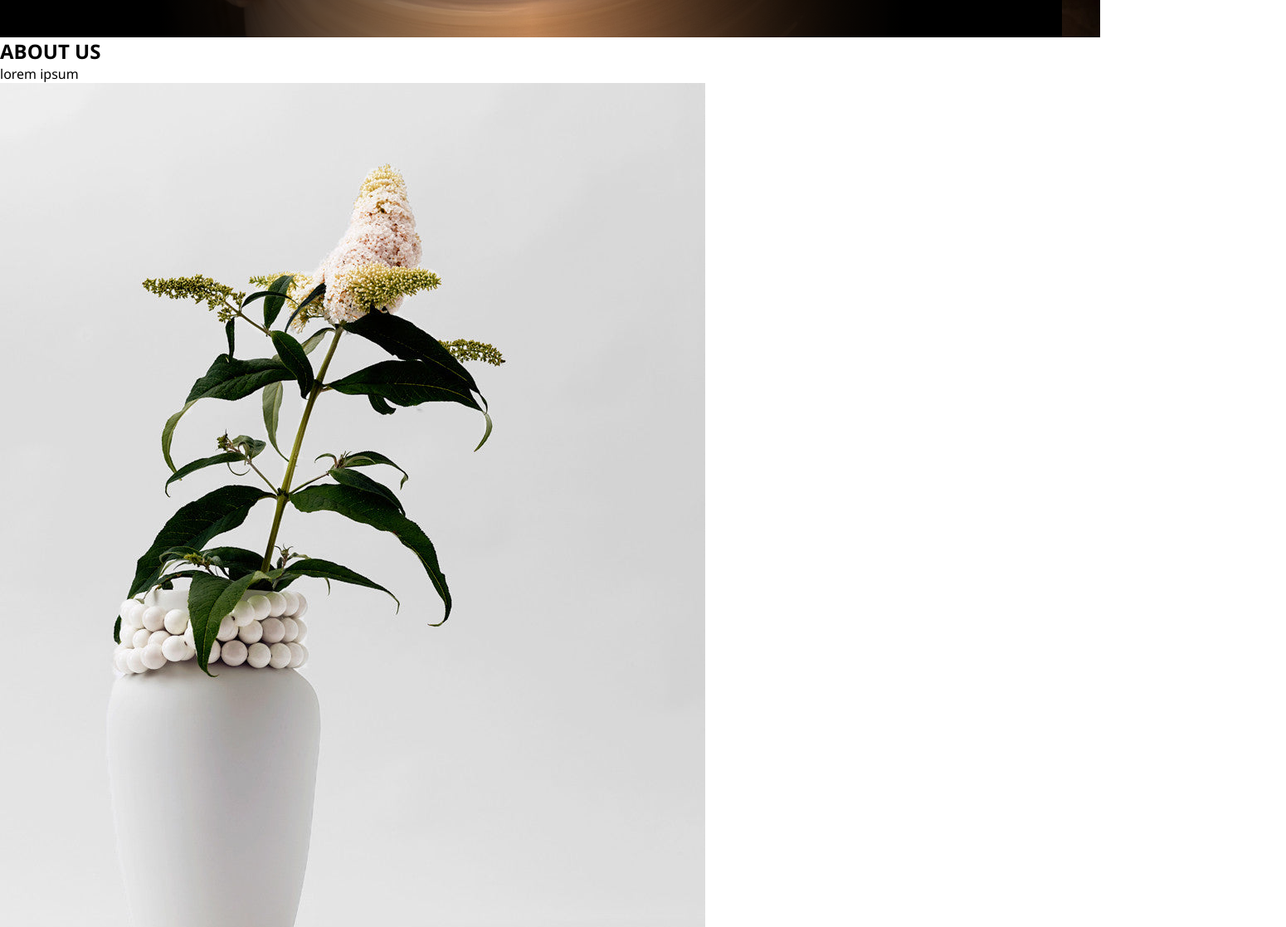
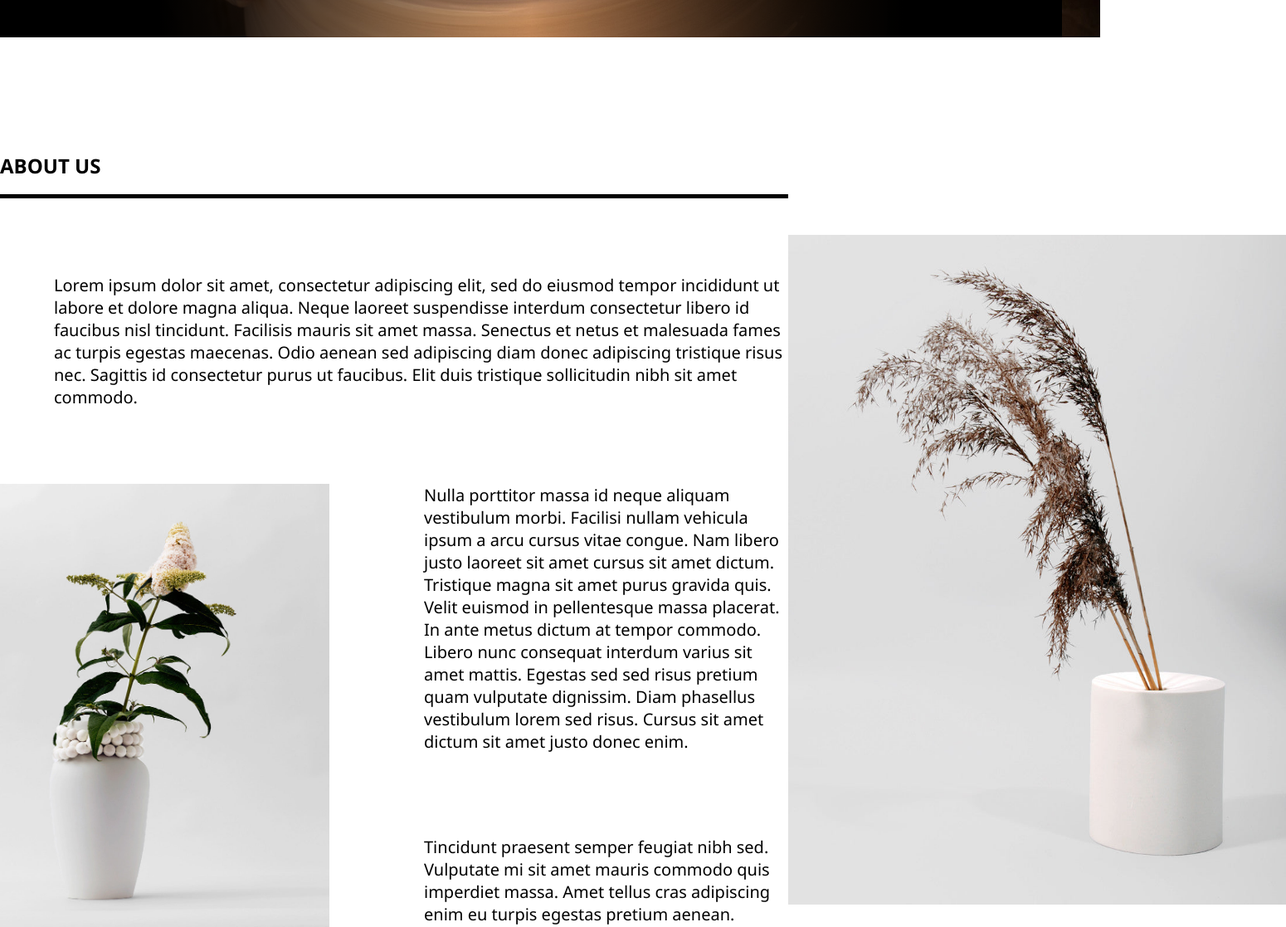
Before and after one commit to MBisovskyi/eCommerce-Web-Site, a plain HTML site: page index.html in a window 1280 px wide. Shown: the part 700-1817 px from the top of the page at 83% size, 1550 px wide, since content can reach past the window. Drawn offline with Linux system fonts and the light colour scheme.

Commit message:
ID anchor added for HOME and ABOUT links + Header search field has a focused background color + Section About US is completed

```diff
--- a/index.html
+++ b/index.html
@@ -8,12 +8,12 @@
     <title>eCommerce Web Site</title>
   </head>
   <body>
-    <header>
+    <header id="home">
       <div class="upper_header">
         <div class="inside_upper_header">
           <nav>
-            <a href="#">HOME</a>
-            <a href="#">ABOUT</a>
+            <a href="#home">HOME</a>
+            <a href="#about">ABOUT</a>
             <a href="#">PRODUCTS</a>
             <a href="#">CONTENT</a>
           </nav>
@@ -29,7 +29,7 @@
           <div>
             <input class="header_search_field" type="text" />
           </div>
-          <span>CART (0)</span>
+          <a href="#">CART (0)</a>
         </div>
       </div>
       <div class="lower_header_container">
@@ -45,43 +45,46 @@
       </div>
     </header>
     <main>
-      <section>
-        <div>
+      <div id="about"></div>
+      <section class="about_us_container">
+        <!--ABOUT US-->
+        <div class="about_us_left_inner_container">
           <h2>ABOUT US</h2>
-          <p>lorem ipsum</p>
-          <img src="./assets/Vase_Dame_2048x2048.jpg" alt="Vase Dame" />
-          <div>
-            <p>lorem ipsum</p>
-            <p>lorem ipsum</p>
+          <p class="about_us_top_text">
+            Lorem ipsum dolor sit amet, consectetur adipiscing elit, sed do
+            eiusmod tempor incididunt ut labore et dolore magna aliqua. Neque
+            laoreet suspendisse interdum consectetur libero id faucibus nisl
+            tincidunt. Facilisis mauris sit amet massa. Senectus et netus et
+            malesuada fames ac turpis egestas maecenas. Odio aenean sed
+            adipiscing diam donec adipiscing tristique risus nec. Sagittis id
+            consectetur purus ut faucibus. Elit duis tristique sollicitudin nibh
+            sit amet commodo.
+          </p>
+          <div class="about_us_lower_left_inner_container">
+            <img src="./assets/Vase_Dame_2048x2048.jpg" alt="Vase Dame" />
+            <div class="about_us_lower_middle_container">
+              <p class="about_us_bottom_text">
+                Nulla porttitor massa id neque aliquam vestibulum morbi.
+                Facilisi nullam vehicula ipsum a arcu cursus vitae congue. Nam
+                libero justo laoreet sit amet cursus sit amet dictum. Tristique
+                magna sit amet purus gravida quis. Velit euismod in pellentesque
+                massa placerat. In ante metus dictum at tempor commodo. Libero
+                nunc consequat interdum varius sit amet mattis. Egestas sed sed
+                risus pretium quam vulputate dignissim. Diam phasellus
+                vestibulum lorem sed risus. Cursus sit amet dictum sit amet
+                justo donec enim.
+              </p>
+              <p>
+                Tincidunt praesent semper feugiat nibh sed. Vulputate mi sit
+                amet mauris commodo quis imperdiet massa. Amet tellus cras
+                adipiscing enim eu turpis egestas pretium aenean. Nullam ac
+                tortor vitae purus.
+              </p>
+            </div>
           </div>
         </div>
-        <img
-          src="./assets/Cylinder_unglazed3_2048x2048.jpg"
-          alt="Cylinder unglazed vase"
-        />
-      </section>
-      <section>
-        <div>
-          <h2>OUR PRODUCTS</h2>
-          <div></div>
-          <div></div>
-          <div></div>
-          <div></div>
-          <div></div>
-          <div></div>
-          <div></div>
-          <div></div>
-          <div></div>
-        </div>
-      </section>
-      <section>
-        <div>
-          <h2>CONTACT US</h2>
-          <p>EMAIL</p>
-          <input type="email" />
-          <p>MESSAGE</p>
-          <input type="text" />
-          <button>SEND</button>
+        <div class="about_us_right_picture">
+          <img src="./assets/Cylinder_unglazed3_2048x2048.jpg" alt="" />
         </div>
       </section>
     </main>
--- a/styles.css
+++ b/styles.css
@@ -26,7 +26,7 @@ html {
 .inside_upper_header {
   border-bottom: 5px solid black;
   height: 66%;
-  width: 86%;
+  width: 1668px;
   margin: auto;
   display: flex;
   align-items: center;
@@ -37,6 +37,14 @@ html {
   text-decoration: none;
   color: black;
   margin-right: 45px;
+}
+
+.inside_upper_header a:hover {
+  color: hsl(29, 59%, 47%);
+}
+
+.header_search_field:focus {
+  background-color: hsla(29, 59%, 47%, 0.2);
 }
 
 .header_logo_container {
@@ -104,3 +112,59 @@ html {
   top: 500px;
   right: 100px;
 }
+
+#about {
+  background-color: white;
+  height: 138px;
+  width: 100vw;
+}
+
+.about_us_container {
+  display: flex;
+  justify-content: space-evenly;
+}
+
+.about_us_container h2 {
+  width: 950px;
+  padding-bottom: 17.5px;
+  border-bottom: 5px solid black;
+}
+
+.about_us_container img {
+  width: 600px;
+}
+
+.about_us_right_picture {
+  margin-top: 100px;
+  transform: scaleX(-1);
+}
+
+.about_us_top_text {
+  font-size: 20px;
+  font-weight: 200;
+  padding: 91px 0px 91px 65px;
+}
+
+.about_us_left_inner_container {
+  width: 950px;
+}
+
+.about_us_lower_left_inner_container img {
+  width: 397px;
+  height: 534px;
+}
+
+.about_us_lower_left_inner_container {
+  display: flex;
+  justify-content: space-between;
+}
+
+.about_us_lower_middle_container {
+  width: 439px;
+  font-size: 20px;
+  font-weight: 200;
+}
+
+.about_us_bottom_text {
+  margin-bottom: 100px;
+}
```
